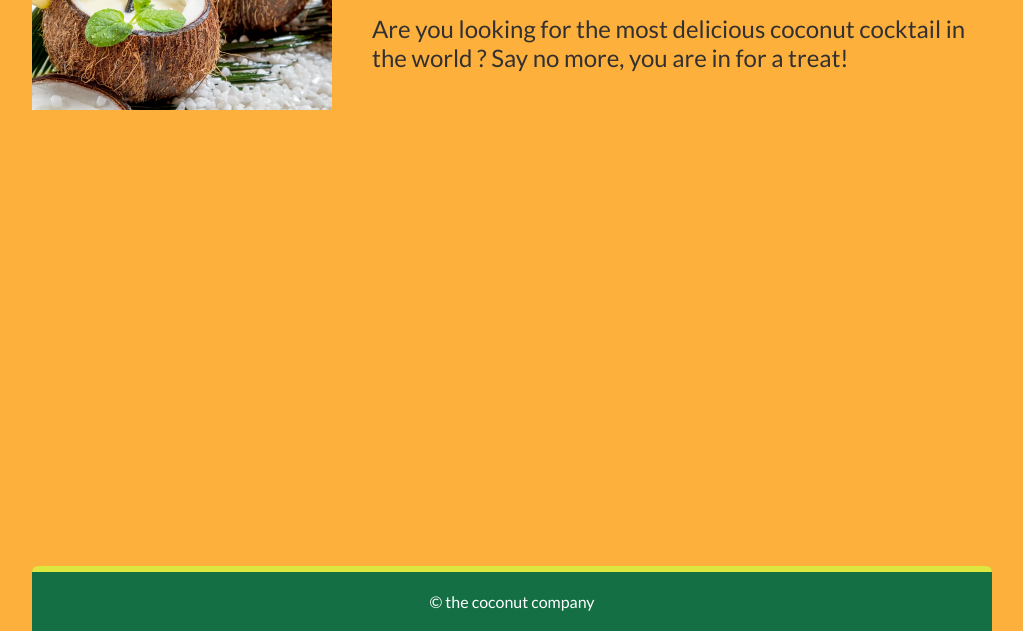
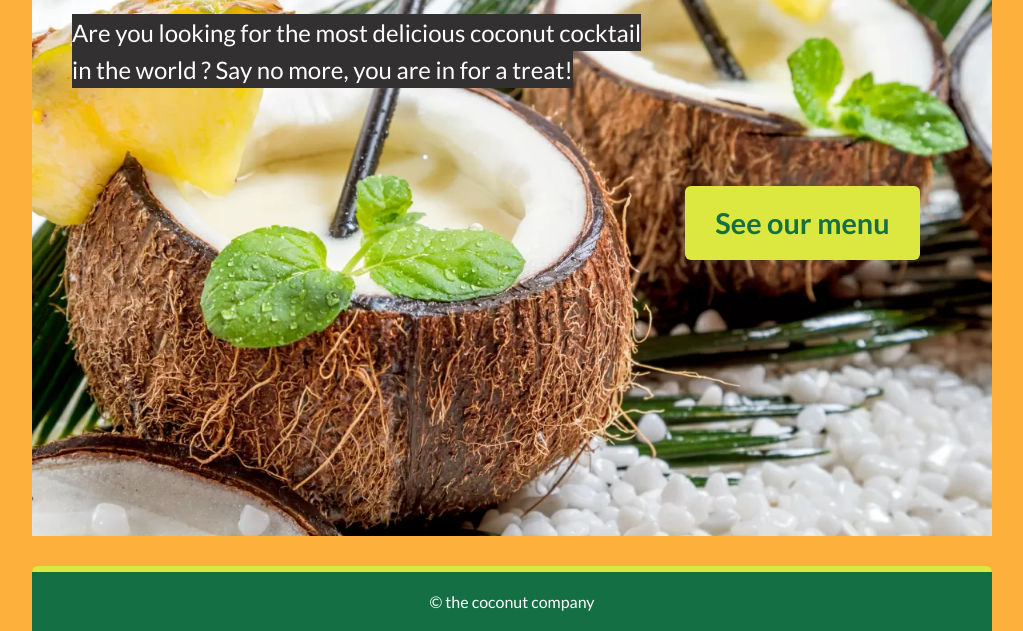
Before and after one commit to edesgree/odin-resto, a website built with webpack: page src/indexTemplate.html in a window 1280 px wide. Shown: the part 169-800 px from the top of the page, without its empty margins (128-1151 px from the left). Built offline with nearby package versions, Linux system fonts and the light colour scheme.

Commit message:
menu button on homepage

```diff
--- a/src/index.js
+++ b/src/index.js
@@ -43,7 +43,7 @@ function createHtmlElements(type, id, dataset, classes, content) {
         let arrayClasses = classes.split(' ');
         arrayClasses.forEach((myClass) => element.classList.add(myClass));
     }
-
+    if (dataset) element.setAttribute('data-action',dataset);
     return element
 }
 
@@ -88,5 +88,10 @@ tabs.forEach(tab => {
         }
     })
 });
-
+const btnMenu = document.querySelector('[data-action=menu]');
+btnMenu.addEventListener('click', (e) => {
+    setActiveButton(document.querySelector("[data-link=menu]"))
+    renderPageMenu();
+})
+console.log('btnMenu', btnMenu)
 export { createHtmlElements, importAll }
--- a/src/js/home.js
+++ b/src/js/home.js
@@ -9,18 +9,25 @@ function createHome() {
     const $hero = document.createElement('div');
     $hero.classList.add('hero');
     const heroText = "Are you looking for the most delicious coconut cocktail in the world ? Say no more, you are in for a treat!";
-    const $heroText = document.createElement('div');
-    $heroText.classList.add('hero-text');
+    const $heroContentLeft = document.createElement('div');
+    $heroContentLeft.classList.add('hero-text');
     const $heroTitle = createHtmlElements('h2', null, null, null, 'Oh! My! God! So good!');
-
-    $heroText.innerText = heroText;
+    const $heroText = createHtmlElements('span', null, null, null, heroText);
+    $heroContentLeft.appendChild($heroText);
     const heroImg = new Image();
     heroImg.src = imgHeroHome;
     heroImg.alt = "Resto Coco is the best in town !";
-    $hero.appendChild(heroImg);
-    $heroText.prepend($heroTitle);
-    $hero.appendChild($heroText);
+    $hero.setAttribute('style', `background-image:url('${heroImg.src}')`);
+    $heroContentLeft.prepend($heroTitle);
+    $hero.appendChild($heroContentLeft);
+
+    const $heroContentRight = createHtmlElements('div', null, null, 'hero-content-right', null);
+    const $homeContentBtn = createHtmlElements('a', null, "menu", 'btn', 'See our menu');
+    $heroContentRight.appendChild($homeContentBtn);
+
+    $hero.appendChild($heroContentRight);
     $home.appendChild($hero);
+
 
     return $home;
 }
--- a/src/sass/style.scss
+++ b/src/sass/style.scss
@@ -102,6 +102,20 @@ ul {
         width: $containerWidth;
     }
 }
+//button
+.btn{
+    background-color: $bright;
+    border-radius: $border-radius;
+    color:$green;
+    cursor:pointer;
+    font-size: 1.2em;
+    font-weight: bold;
+    padding: 20px 30px;
+    &:hover{
+        background-color: darken($bright,10);
+        color:$dark;
+    }
+}
 //nav
 header {
     background: $green;
@@ -170,19 +184,48 @@ header {
         width: 100%;
     }
 }
+
+main{
+    display: flex;
+    flex:1;
+    padding: 0 20px;
+    @include from(sm) {
+        padding: 0;
+    }
+}
 #home {
+display: flex;
     flex: 1;
+height: inherit;
     .hero {
+        align-items: center;
+        background-size: cover;
         display: flex;
         flex-direction: column;
         font-size: 1.5em;
         gap: 20px;
         margin-bottom: 30px;
+        padding: 0 20px;
         @include from(sm) {
             flex-direction: row;
         }
         .hero-text {
+            align-self: start;
+            flex:2;
             padding: 0 20px;
+            span{
+                background-color: $dark;
+                color:white;
+                line-height: 1.555em;
+                padding: 4px 0;
+            }
+        }
+        .hero-content-right{
+            flex:1;
+            .btn{
+                display: inline-block;
+
+            }
         }
         img {
             align-self: center;
```
